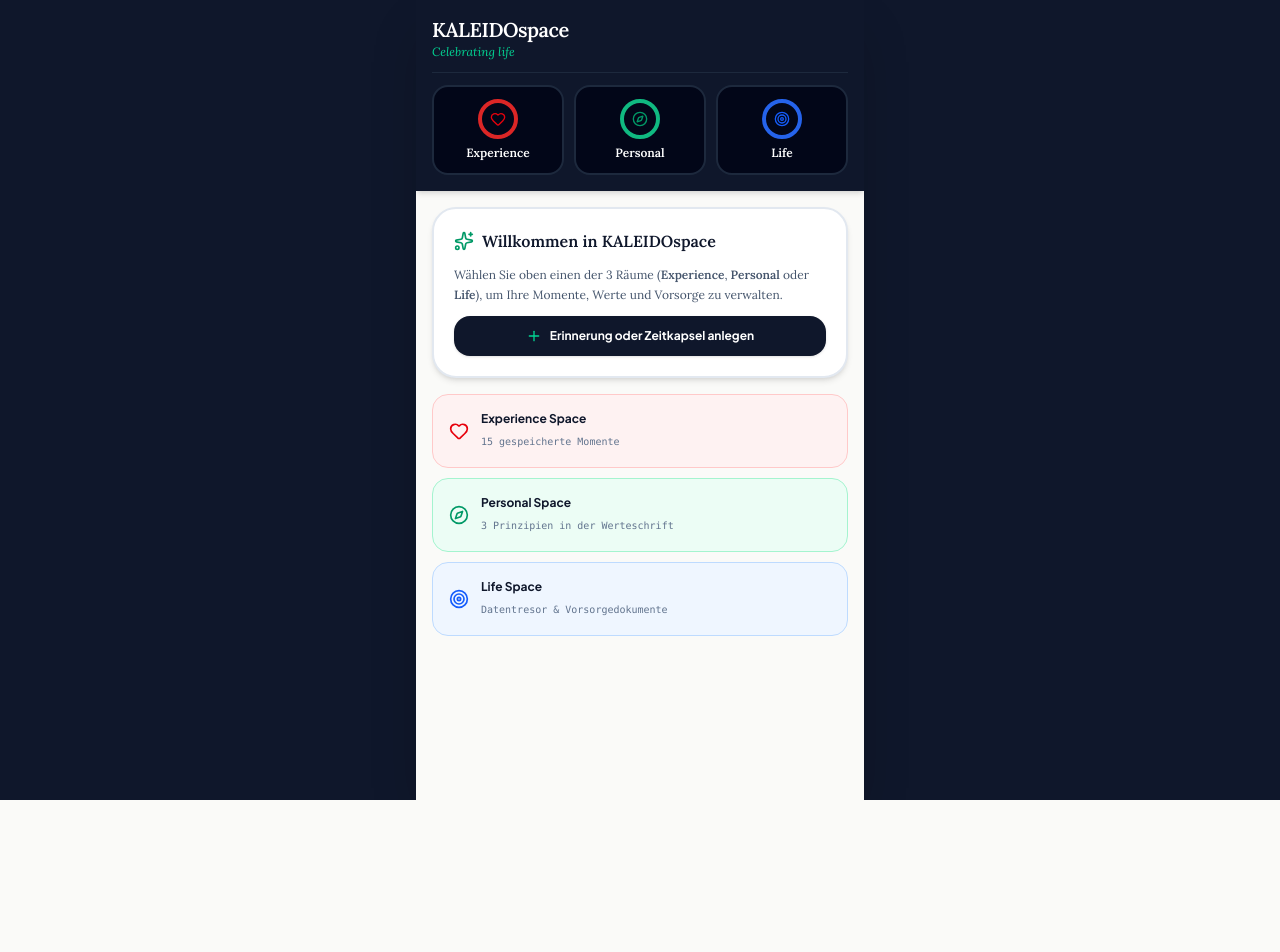
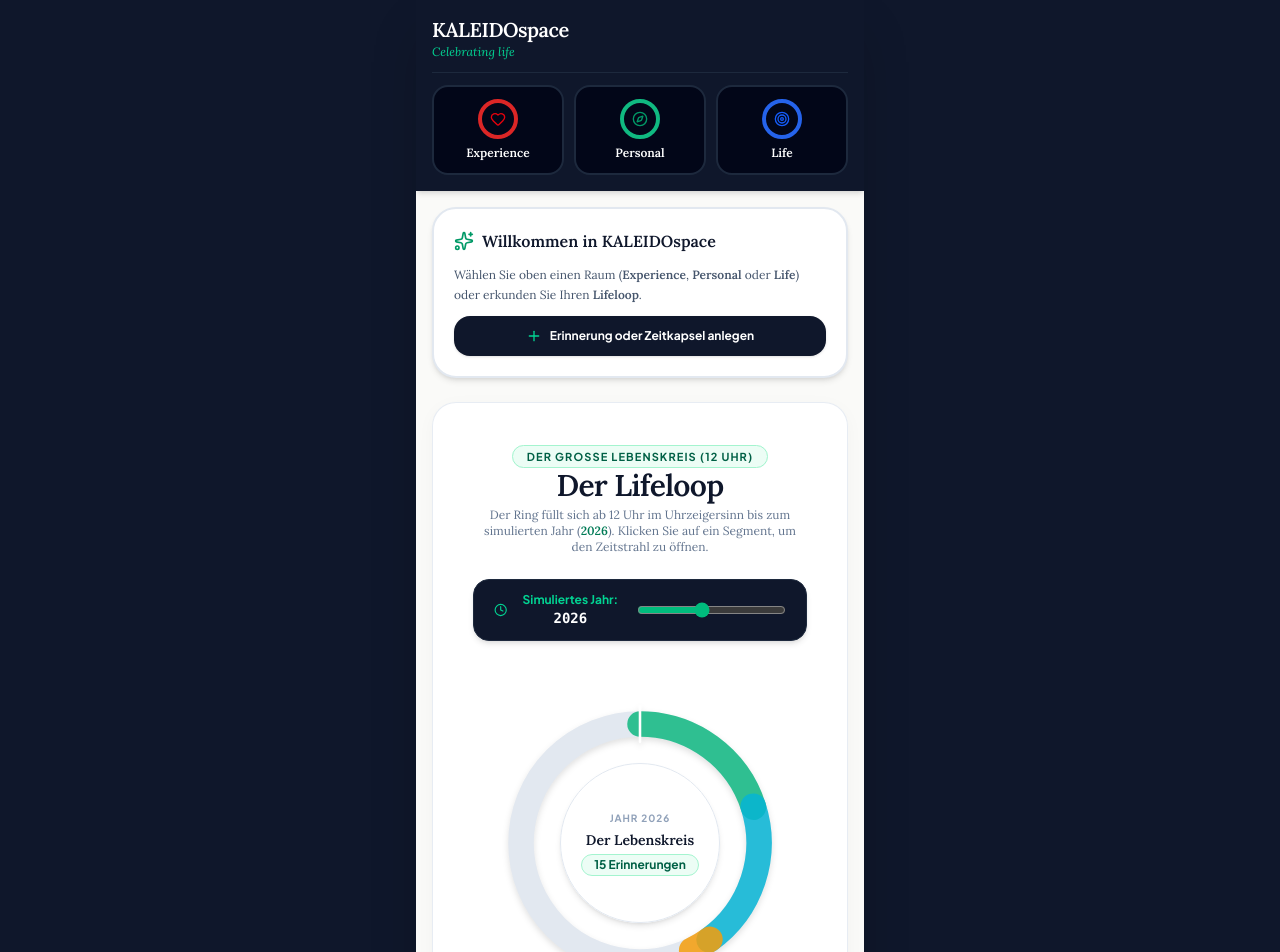
Before and after one commit to TitusSchroeder/Kaleidospace, a React (Vite) app: page / in a window 1280 px wide. Shown: the top 952 px of the page. Before the commit the page ends 800 px from the top, so only its background shows below. Built offline with nearby package versions, Linux system fonts and the light colour scheme.

Commit message:
feat: integrate Lifeloop Orbit on both Homepage and inside Experience Space

```diff
--- a/src/App.jsx
+++ b/src/App.jsx
@@ -4,6 +4,7 @@ import { SpaceRingHeader } from './components/SpaceRingHeader';
 import { ExperienceSpace } from './components/spaces/ExperienceSpace';
 import { PersonalSpace } from './components/spaces/PersonalSpace';
 import { LifeSpace } from './components/spaces/LifeSpace';
+import { Lifeloop } from './components/Lifeloop';
 import { IntentionalCreator } from './components/IntentionalCreator';
 import { Heart, Compass, Target, Plus, Sparkles, Box, Lock, ShieldCheck } from 'lucide-react';
 
@@ -11,6 +12,7 @@ export function App() {
   const [state, setState] = useState(getInitialState);
   const [isCreatorOpen, setIsCreatorOpen] = useState(false);
   const [activeSpace, setActiveSpace] = useState('home'); // 'home', 'experience', 'personal', 'life'
+  const [activePhaseId, setActivePhaseId] = useState('all');
 
   // Auto save to localStorage when state changes
   useEffect(() => {
@@ -64,6 +66,13 @@ export function App() {
     }));
   };
 
+  const handleDateChange = (newDate) => {
+    setState((prev) => ({
+      ...prev,
+      simulatedDate: newDate,
+    }));
+  };
+
   return (
     <div className="w-full min-h-screen bg-slate-900 flex justify-center selection:bg-emerald-200 selection:text-emerald-900 font-sans">
 
@@ -82,7 +91,7 @@ export function App() {
           {/* MAIN STAGE */}
           <main className="p-4 space-y-4">
 
-            {/* HOMEPAGE VIEW — NO DUPLICATE CARDS! */}
+            {/* HOMEPAGE VIEW */}
             {activeSpace === 'home' && (
               <div className="space-y-4 select-none">
 
@@ -94,16 +103,28 @@ export function App() {
                   </div>
 
                   <p className="text-xs text-slate-600 font-serif leading-relaxed">
-                    Wählen Sie oben einen der 3 Räume (<strong>Experience</strong>, <strong>Personal</strong> oder <strong>Life</strong>), um Ihre Momente, Werte und Vorsorge zu verwalten.
+                    Wählen Sie oben einen Raum (<strong>Experience</strong>, <strong>Personal</strong> oder <strong>Life</strong>) oder erkunden Sie Ihren <strong>Lifeloop</strong>.
                   </p>
 
                   <button
                     onClick={() => setIsCreatorOpen(true)}
-                    className="w-full py-3 bg-slate-900 hover:bg-slate-800 text-white rounded-2xl text-xs font-bold flex items-center justify-center gap-2 shadow-sm"
+                    className="w-full py-3 bg-slate-900 hover:bg-slate-800 text-white rounded-2xl text-xs font-bold flex items-center justify-center gap-2 shadow-sm cursor-pointer"
                   >
                     <Plus className="w-4 h-4 text-emerald-400" />
                     <span>Erinnerung oder Zeitkapsel anlegen</span>
                   </button>
+                </div>
+
+                {/* LIFELOOP ORBIT ON HOMEPAGE */}
+                <div className="w-full">
+                  <Lifeloop
+                    phases={state.phases}
+                    activePhaseId={activePhaseId}
+                    onSelectPhase={setActivePhaseId}
+                    memories={state.memories}
+                    simulatedDate={state.simulatedDate}
+                    onDateChange={handleDateChange}
+                  />
                 </div>
 
                 {/* OVERVIEW STATS STACKED VERTICALLY */}
@@ -157,6 +178,7 @@ export function App() {
                 memories={state.memories}
                 phases={state.phases}
                 simulatedDate={state.simulatedDate}
+                onDateChange={handleDateChange}
                 onDeleteMemory={handleDeleteMemory}
                 onOpenCreator={() => setIsCreatorOpen(true)}
                 onGoHome={() => setActiveSpace('home')}
--- a/src/components/spaces/ExperienceSpace.jsx
+++ b/src/components/spaces/ExperienceSpace.jsx
@@ -1,12 +1,14 @@
 import React, { useState } from 'react';
 import { motion, AnimatePresence } from 'framer-motion';
-import { Heart, Calendar, Users, Lock, ShieldCheck, Plus, ChevronRight, ArrowLeft, Star, Sparkles, Building2, Trash2, CheckCircle2, MessageSquare, GitBranch, User } from 'lucide-react';
+import { Heart, Calendar, Users, Lock, ShieldCheck, Plus, ChevronRight, ArrowLeft, Star, Sparkles, Building2, Trash2, CheckCircle2, MessageSquare, GitBranch, User, Clock, CircleDot } from 'lucide-react';
 import { PhaseSchatullen } from '../PhaseSchatullen';
+import { Lifeloop } from '../Lifeloop';
 
-export const ExperienceSpace = ({ memories = [], phases = [], simulatedDate, onDeleteMemory, onOpenCreator, onGoHome }) => {
+export const ExperienceSpace = ({ memories = [], phases = [], simulatedDate, onDateChange, onDeleteMemory, onOpenCreator, onGoHome }) => {
   const [subView, setSubView] = useState('overview');
   const [familyTab, setFamilyTab] = useState('tree'); // 'tree' or 'list'
   const [selectedPerson, setSelectedPerson] = useState(null);
+  const [activePhaseId, setActivePhaseId] = useState('all');
 
   // Interactive Events List
   const [eventsList, setEventsList] = useState([
@@ -18,13 +20,13 @@ export const ExperienceSpace = ({ memories = [], phases = [], simulatedDate, onD
   const [newEventDate, setNewEventDate] = useState('');
   const [isAddingEvent, setIsAddingEvent] = useState(false);
 
-  // Interactive Family & Friends List with Generational Metadata for Family Tree
+  // Interactive Family List
   const [friendsList, setFriendsList] = useState([
     {
       id: 'f3',
       name: 'Opa Heinrich',
       role: 'Großvater',
-      gen: 1, // Generation 1 (Großeltern)
+      gen: 1,
       birthYear: '1942',
       thingsToSay: 'Deine Geschichten aus der Werkstatt prägen mich noch heute.',
       questionToAsk: 'Wie hast du damals die ersten Jahre gemeistert?',
@@ -48,7 +50,7 @@ export const ExperienceSpace = ({ memories = [], phases = [], simulatedDate, onD
       id: 'f0',
       name: 'Titus (Ich)',
       role: 'Familienoberhaupt',
-      gen: 2, // Generation 2 (Eltern / Ich)
+      gen: 2,
       birthYear: '1976',
       thingsToSay: 'Verantwortung für unsere Werte übernehmen.',
       questionToAsk: 'Was bleibt von meinem Handeln?',
@@ -72,7 +74,7 @@ export const ExperienceSpace = ({ memories = [], phases = [], simulatedDate, onD
       id: 'f1',
       name: 'Clara Schröder',
       role: 'Tochter',
-      gen: 3, // Generation 3 (Kinder)
+      gen: 3,
       birthYear: '2008',
       thingsToSay: 'Ich bin stolz auf deinen Mut beim Studium.',
       questionToAsk: 'Wie geht es dir wirklich mit dem Umzug?',
@@ -149,7 +151,6 @@ export const ExperienceSpace = ({ memories = [], phases = [], simulatedDate, onD
     setFriendsList(friendsList.filter((f) => f.id !== id));
   };
 
-  // Group family members by generation for the Family Tree
   const gen1 = friendsList.filter((f) => f.gen === 1);
   const gen2 = friendsList.filter((f) => f.gen === 2);
   const gen3 = friendsList.filter((f) => f.gen === 3);
@@ -183,6 +184,23 @@ export const ExperienceSpace = ({ memories = [], phases = [], simulatedDate, onD
       {/* OVERVIEW SUB-MODULE CARDS */}
       {subView === 'overview' && (
         <div className="space-y-2.5">
+
+          {/* MODULE 0: DER LIFELOOP ORBIT */}
+          <div
+            onClick={() => setSubView('lifeloop')}
+            className="p-4 bg-slate-900 text-white rounded-2xl border-2 border-emerald-500 shadow-md hover:border-emerald-400 transition-all cursor-pointer flex items-center justify-between"
+          >
+            <div className="flex items-center gap-3">
+              <div className="p-2 bg-emerald-500/20 text-emerald-400 rounded-xl border border-emerald-500/30">
+                <CircleDot className="w-5 h-5 animate-spin-slow" />
+              </div>
+              <div>
+                <h3 className="font-serif font-bold text-sm text-white">Der Lifeloop Orbit</h3>
+                <p className="text-[11px] text-slate-300 font-serif">Erinnerungskreis & Zeitreise</p>
+              </div>
+            </div>
+            <ChevronRight className="w-5 h-5 text-emerald-400" />
+          </div>
 
           {/* MODULE 1: MOMENTE & ERINNERUNGEN */}
           <div
@@ -218,7 +236,7 @@ export const ExperienceSpace = ({ memories = [], phases = [], simulatedDate, onD
             <ChevronRight className="w-5 h-5 text-slate-400" />
           </div>
 
-          {/* MODULE 3: FAMILIE UND FREUNDE (GRAPHISCHER STAMMBAUM) */}
+          {/* MODULE 3: FAMILIE UND FREUNDE */}
           <div
             onClick={() => setSubView('family')}
             className="p-4 bg-white rounded-2xl border-2 border-slate-200 shadow-sm hover:border-red-500 transition-all cursor-pointer flex items-center justify-between"
@@ -282,6 +300,18 @@ export const ExperienceSpace = ({ memories = [], phases = [], simulatedDate, onD
             <ArrowLeft className="w-4 h-4" />
             <span>Zurück zur Übersicht</span>
           </button>
+
+          {/* SUB-VIEW 0: LIFELOOP ORBIT */}
+          {subView === 'lifeloop' && (
+            <Lifeloop
+              phases={phases}
+              activePhaseId={activePhaseId}
+              onSelectPhase={setActivePhaseId}
+              memories={memories}
+              simulatedDate={simulatedDate}
+              onDateChange={onDateChange}
+            />
+          )}
 
           {/* SUB-VIEW 1: MOMENTE */}
           {subView === 'moments' && (
@@ -385,7 +415,7 @@ export const ExperienceSpace = ({ memories = [], phases = [], simulatedDate, onD
                 </div>
               </div>
 
-              {/* TAB 1: GRAPHISCHER STAMMBAUM (VISUAL FAMILY TREE) */}
+              {/* TAB 1: GRAPHISCHER STAMMBAUM */}
               {familyTab === 'tree' && (
                 <div className="space-y-6">
                   <div className="text-center space-y-1">
@@ -397,10 +427,9 @@ export const ExperienceSpace = ({ memories = [], phases = [], simulatedDate, onD
                     </p>
                   </div>
 
-                  {/* GRAPHICAL TREE CONTAINER */}
                   <div className="p-4 bg-slate-900 text-white rounded-3xl space-y-6 border-2 border-emerald-500/30 relative">
 
-                    {/* GENERATION 1: GROSSELTERN (TOP LEVEL) */}
+                    {/* GENERATION 1: GROSSELTERN */}
                     <div className="space-y-2 text-center">
                       <span className="text-[9px] font-mono text-emerald-400 font-bold uppercase tracking-widest block">
                         Gen 1 • Großeltern & Vorfahren
@@ -426,10 +455,9 @@ export const ExperienceSpace = ({ memories = [], phases = [], simulatedDate, onD
                       </div>
                     </div>
 
-                    {/* CONNECTING VERTICAL LINE 1 */}
                     <div className="w-0.5 h-6 bg-emerald-500/60 mx-auto" />
 
-                    {/* GENERATION 2: ELTERN & ICH (MID LEVEL) */}
+                    {/* GENERATION 2: ELTERN & ICH */}
                     <div className="space-y-2 text-center">
                       <span className="text-[9px] font-mono text-emerald-400 font-bold uppercase tracking-widest block">
                         Gen 2 • Ich & Partner
@@ -455,10 +483,9 @@ export const ExperienceSpace = ({ memories = [], phases = [], simulatedDate, onD
                       </div>
                     </div>
 
-                    {/* CONNECTING VERTICAL LINE 2 */}
                     <div className="w-0.5 h-6 bg-emerald-500/60 mx-auto" />
 
-                    {/* GENERATION 3: KINDER (BOTTOM LEVEL) */}
+                    {/* GENERATION 3: KINDER */}
                     <div className="space-y-2 text-center">
                       <span className="text-[9px] font-mono text-emerald-400 font-bold uppercase tracking-widest block">
                         Gen 3 • Kinder & Nachkommen
@@ -486,7 +513,6 @@ export const ExperienceSpace = ({ memories = [], phases = [], simulatedDate, onD
 
                   </div>
 
-                  {/* SELECTED PERSON DETAIL CARD IN TREE VIEW */}
                   {selectedPerson && (
                     <div className="p-4 bg-emerald-50 rounded-2xl border-2 border-emerald-300 text-xs space-y-2">
                       <div className="flex items-center justify-between">
@@ -505,7 +531,7 @@ export const ExperienceSpace = ({ memories = [], phases = [], simulatedDate, onD
                 </div>
               )}
 
-              {/* TAB 2: LIST VIEW WITH ADD BUTTON */}
+              {/* TAB 2: LIST VIEW */}
               {familyTab === 'list' && (
                 <div className="space-y-3">
                   <button
```
